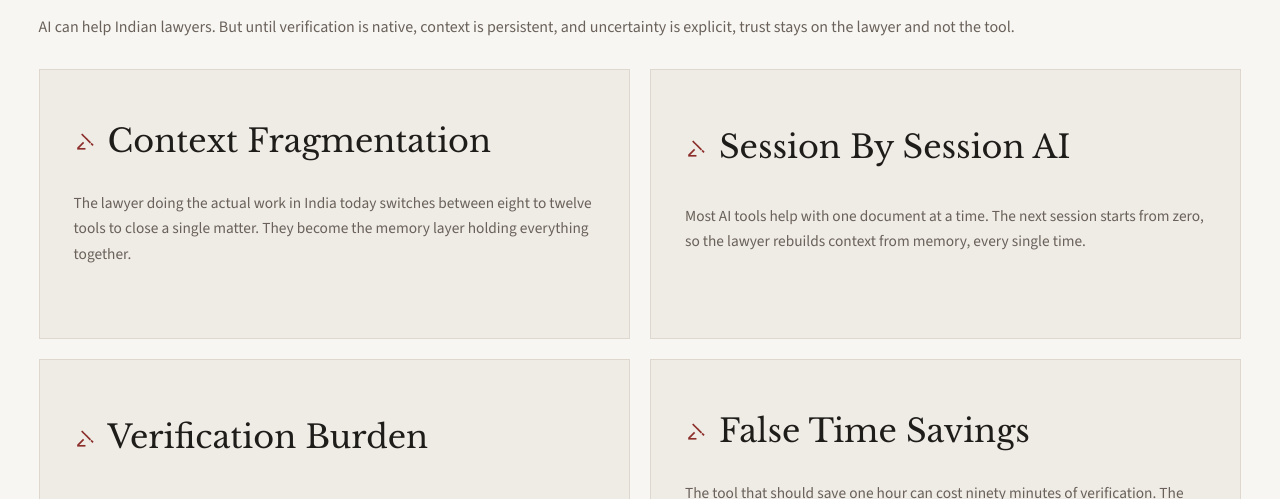
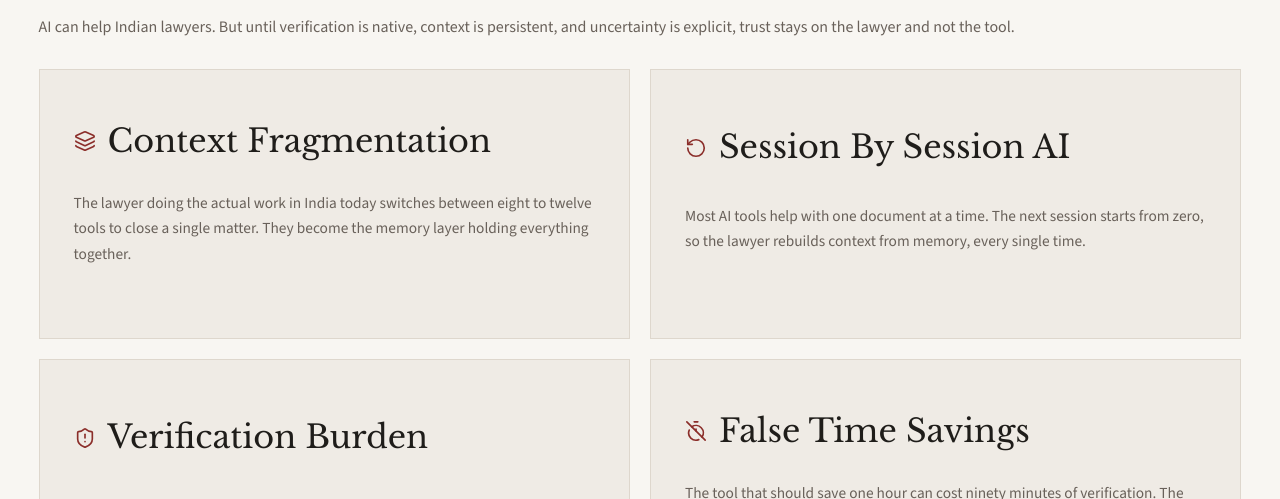
Before and after one commit to lucifer-ux/landingPageAssociate, a React (Vite) app: page / in a window 1280 px wide. Shown: the part 920-1419 px from the top of the page. Built offline with nearby package versions, Linux system fonts and the light colour scheme.

Commit message:
updating the landing page changes

```diff
--- a/package.json
+++ b/package.json
@@ -10,6 +10,7 @@
     "preview": "vite preview"
   },
   "dependencies": {
+    "lucide-react": "^1.14.0",
     "react": "^19.2.5",
     "react-dom": "^19.2.5"
   },
--- a/src/App.tsx
+++ b/src/App.tsx
@@ -1,6 +1,7 @@
 import { useMemo, useState } from 'react';
 import './App.css';
 import DemoSection from './components/DemoSection';
+import { Layers, RotateCcw, ShieldAlert, TimerOff } from 'lucide-react';
 import delloite from './assets/delloite.jpeg';
 import henryHuges from './assets/HenryHuges.jpeg';
 import logicGnosis from './assets/logicGnosis.jpeg';
@@ -78,13 +79,13 @@ const logos = [
   { src: wadiyaChandi, name: 'Wadiya Chandi' }
 ];
 
-function CapabilityIcon() {
-  return (
-    <svg className="capabilityCard__icon" viewBox="0 0 24 24" width="22" height="22" fill="none" stroke="currentColor" strokeWidth="1.8" aria-hidden="true">
-      <path d="m4 20 6.5-6.5M10 6l8 8M8.4 4.4l2.2 2.2M13.5 9.5l2.2 2.2M18.6 14.6l2.2 2.2" />
-      <path d="M3.5 20.5h9" />
-    </svg>
-  );
+function CapabilityIcon({ title }: { title: string }) {
+  const iconProps = { className: 'capabilityCard__icon', size: 22, strokeWidth: 1.8, 'aria-hidden': true as const };
+
+  if (title === 'Context Fragmentation') return <Layers {...iconProps} />;
+  if (title === 'Session By Session AI') return <RotateCcw {...iconProps} />;
+  if (title === 'Verification Burden') return <ShieldAlert {...iconProps} />;
+  return <TimerOff {...iconProps} />;
 }
 
 function App() {
@@ -171,7 +172,7 @@ function App() {
           {capabilities.map((item) => (
             <article className="capabilityCard" key={item.title}>
               <div className="capabilityCard__titleRow">
-                <CapabilityIcon />
+                <CapabilityIcon title={item.title} />
                 <h3>{item.title}</h3>
               </div>
               <p className="muted">{item.body}</p>
--- a/src/components/DemoSection.tsx
+++ b/src/components/DemoSection.tsx
@@ -30,7 +30,18 @@ function DemoSection({ items }: DemoSectionProps) {
             </div>
             <div className="demoSplit__media">
               {item.mediaSrc ? (
-                <video className="demoSplit__video" src={item.mediaSrc} autoPlay loop muted playsInline controls />
+                <video
+                  className="demoSplit__video"
+                  src={item.mediaSrc}
+                  autoPlay
+                  loop
+                  muted
+                  playsInline
+                  controls
+                  onLoadedMetadata={(event) => {
+                    event.currentTarget.playbackRate = 1.5;
+                  }}
+                />
               ) : (
                 <div className="demoSplit__placeholder">
                   <p>GIF placeholder</p>
```
Also changed, not shown: 1 other file (tests, documents, lock files or other folders).
